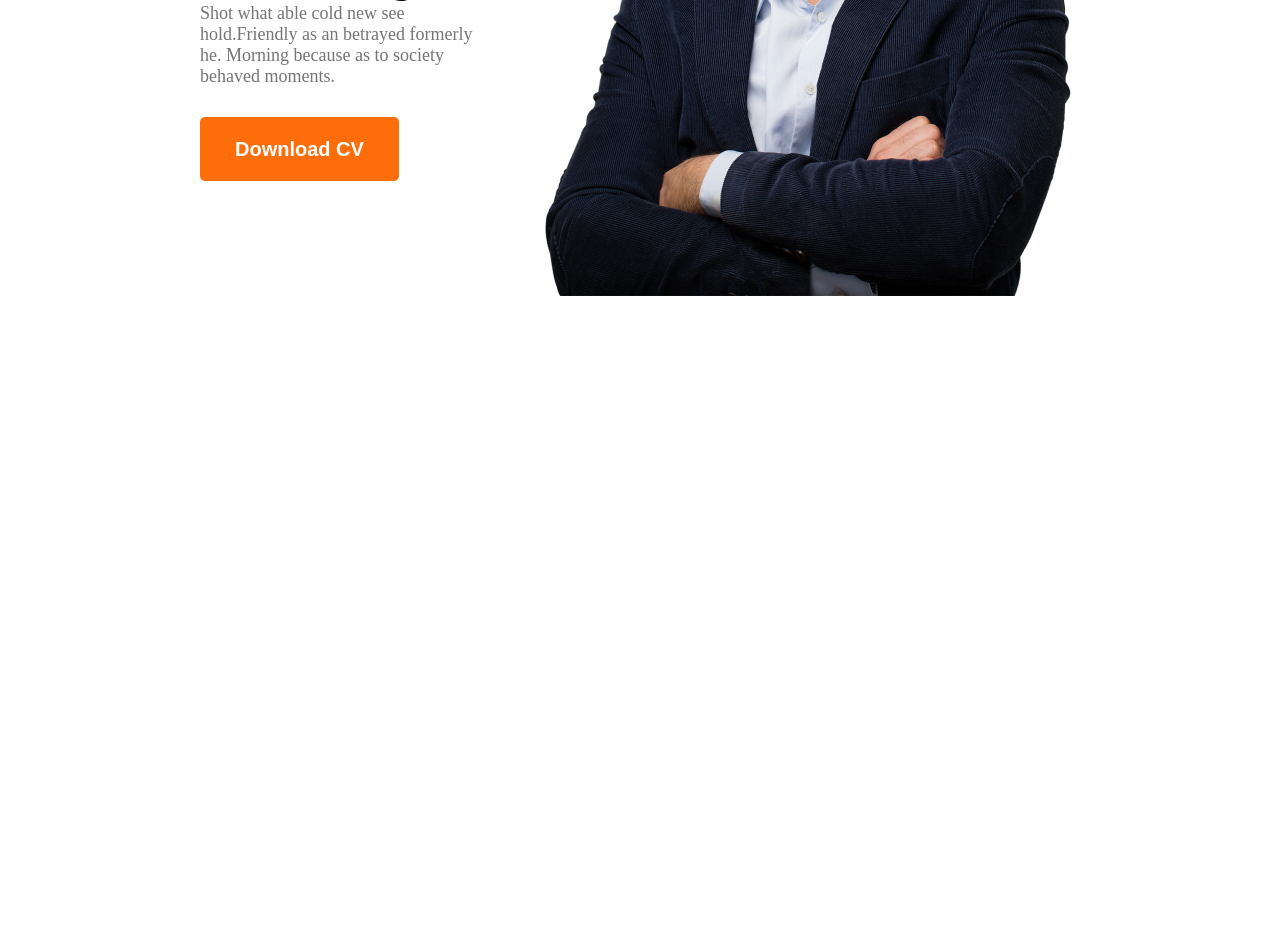
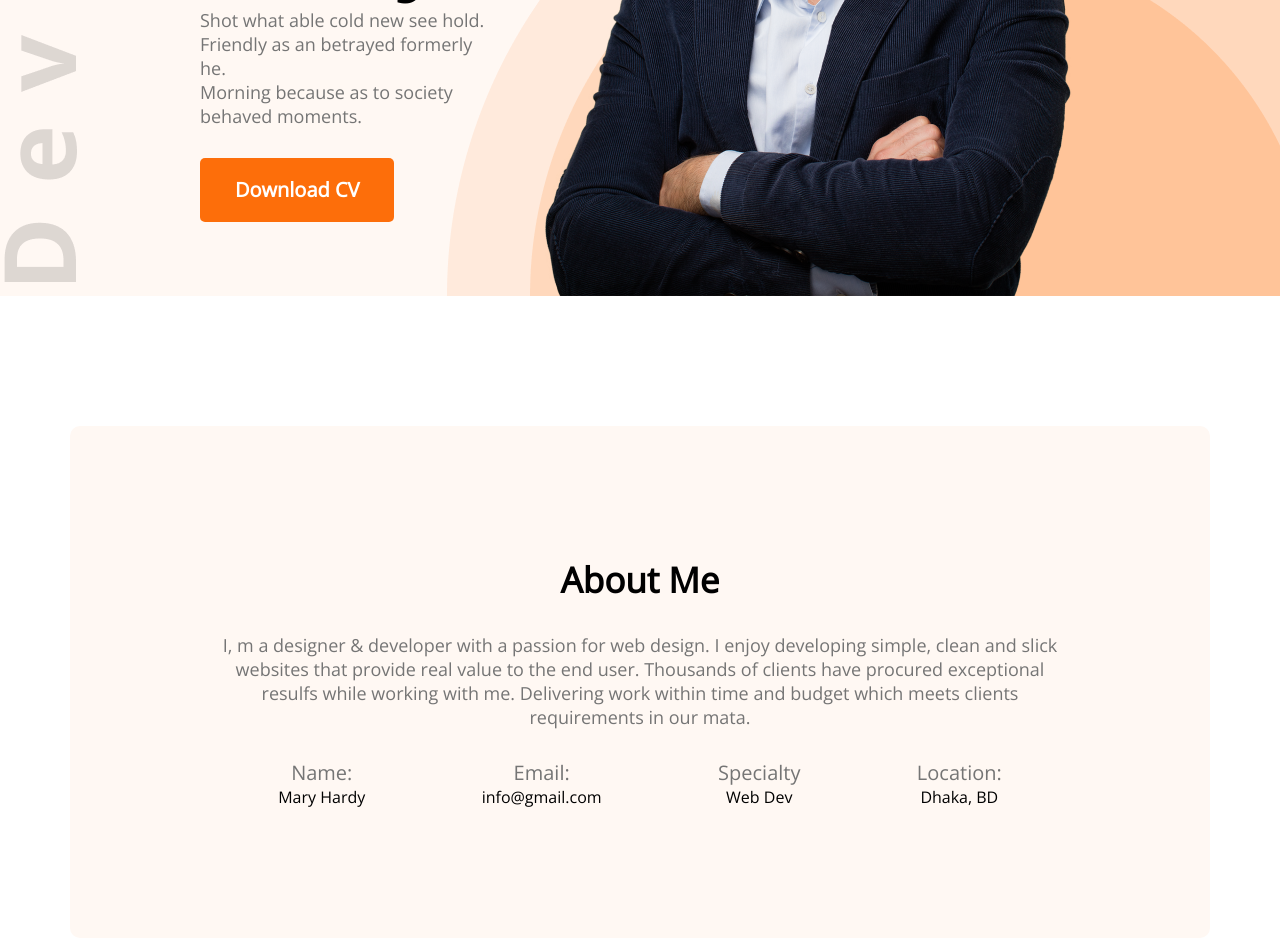
Before and after one commit to sharminakterety/developer-protfolio, a plain HTML site: page index.html in a window 1280 px wide. Shown: the part 544-1482 px from the top of the page. Before the commit the page ends 840 px from the top, so only its background shows below. Drawn offline with nearby package versions, Linux system fonts and the light colour scheme.

Commit message:
added and about section

```diff
--- a/index.html
+++ b/index.html
@@ -6,17 +6,17 @@
   <title>Developer proatfolio</title>
   <link rel="stylesheet" href="styles/protfolio.css">
   <link rel="preconnect" href="https://fonts.googleapis.com">
-<link rel="preconnect" href="https://fonts.gstatic.com" crossorigin>
-<link href="https://fonts.googleapis.com/css2?family=Open+Sans&display=swap" rel="stylesheet">
+  <link rel="preconnect" href="https://fonts.gstatic.com" crossorigin>
+  <link href="https://fonts.googleapis.com/css2?family=Open+Sans:wght@300;400&display=swap" rel="stylesheet">
 </head>
 <body>
-  <header>
+  <header class="header">
 <nav>
   <h2 class="nav-title">Ma<span class="text-primary">r</span>y</h2>
   <ul>
     <li>Portfolio</li>
   <li>Blogs</li>
-  <li><button class="btn-primary">Hire</button></li>
+  <li><button class="btn-primary">Hire Me</button></li>
 </ul>
 </nav>
 <!-------header banner-->
@@ -24,7 +24,9 @@
   <div>
     <h3 class="banner-sub-title">Hi, I am</h3>
     <h1 class="banner-title">Mary Hardy</h1>
-    <p class="banner-description">Shot what able cold new see hold.Friendly as an betrayed formerly he. Morning because as to society behaved moments.</p>
+    <p class="banner-description">Shot what able cold new see hold.
+
+      Friendly as an betrayed formerly he.<br> Morning because as to society behaved moments.</p>
     <button class="btn-primary">Download CV</button>
   </div>
   <img src="images/hardy.png" alt="">
@@ -32,7 +34,28 @@
 </div>
   </header>
   <main>
-
+<section class="about">
+  <h3 class="Section-title">About Me</h3>
+  <p class="section-description">I, m a designer & developer with a passion for web design. I enjoy developing simple, clean and slick websites that provide real value to the end user. Thousands of clients have procured exceptional resulfs while working with me. Delivering work within time and budget which meets clients requirements in our mata.</p>
+  <div class="about-info-container">
+    <div class="about-info">
+      <p class="info-title">Name:</p>
+      <p class="info-description">Mary Hardy</p>
+    </div>
+    <div class="about-info">
+      <p class="info-title">Email:</p>
+      <p class="info-description">info@gmail.com</p>
+    </div>
+    <div class="about-info">
+      <p class="info-title">Specialty</p>
+      <p class="info-description">Web Dev</p>
+    </div>
+    <div class="about-info">
+      <p class="info-title">Location:</p>
+      <p class="info-description">Dhaka, BD</p>
+    </div>
+  </div>
+</section>
   </main>
   <footer>
 
--- a/styles/protfolio.css
+++ b/styles/protfolio.css
@@ -1,5 +1,6 @@
 *{
   margin: 0;
+  font-family: 'Open Sans', sans-serif;
 }
 .btn-primary{
   height: 64px;
@@ -10,6 +11,17 @@ font-weight: 700;
   font-size: 20px;
   border: 0;
   padding: 18px 35px;
+}
+.header{
+  background: #FFF8F3;
+  background-image: url('../images/header_bg.png'), url(../images/developer.png);
+  background-repeat: no-repeat;
+  background-position: bottom right, left;
+
+
+}
+.text-primary{
+  color: #FD6E0A;
 }
 /* header and navigation styles */
 nav{
@@ -29,19 +41,22 @@ nav li{
   list-style: none;
   margin-left: 50px;
 }
-.text-primary{
-  color: #FD6E0A;
-}
+
 /* banner styles */
-.banner{
-  margin: 0 200px;
+.banner {
+  margin: 0 200px ;
   align-items: center;
+  flex-shrink: 0;
   display: flex;
+
+
 }
 .banner-title{
   font-weight: 700;
   font-size: 85px;
+
 }
+
 .banner-sub-title{
   font-weight: 600;
   font-size: 45px;
@@ -52,3 +67,42 @@ nav li{
   font-size: 18px;
   margin-bottom: 30px;
 }
+/* main section */
+main{
+  max-width: 1140px;
+  margin: 0 auto;
+}
+
+/*about section styles*/
+.about{
+  text-align: center;
+  margin-top: 130px;
+  border-radius: 10px;
+  background: #FFF8F3;
+  padding: 130px 150px;
+
+}
+.Section-title {
+
+  margin-bottom: 30px;
+  font-weight: 700;
+  font-size: 35px;
+}
+.section-description{
+  color: var(--dark-03, #757575);
+  font-size: 18px;
+  margin-bottom: 30px;
+}
+.about-info-container {
+  display: flex;
+  justify-content: space-around;
+}
+.about .info-title {
+  font-size: 20px;
+  color: var(--dark-03, #757575);
+}
+.imfo-description{
+font-size: 20px;
+color: var(--dark-02, #474747);
+font-weight: 700;
+}
```
Lines whose indentation alone changed are shown as unchanged.
